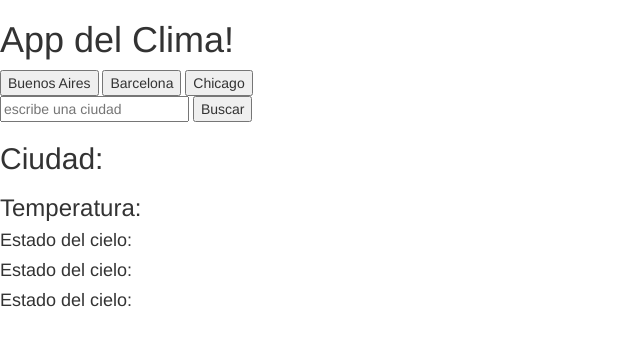
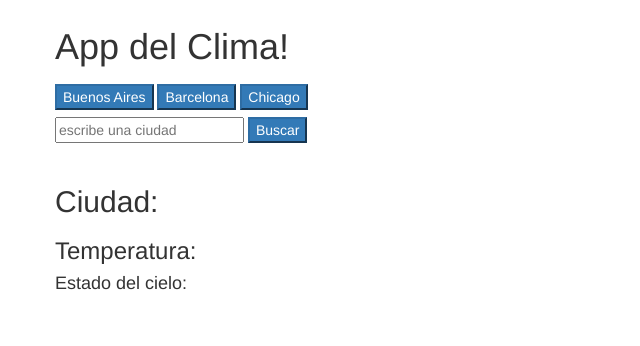
Before and after one commit to hbonavota/appDelClima, a plain HTML site: page index.html in a window 1280 px wide. Shown: the whole page, without its empty margins (0-640 px from the left). Drawn offline with nearby package versions, Linux system fonts and the light colour scheme; no server answers.

Commit message:
Uses bootstrap classes to style elements with the grid system.

```diff
--- a/index.html
+++ b/index.html
@@ -6,24 +6,32 @@
 	<link rel="stylesheet" href="https://maxcdn.bootstrapcdn.com/bootstrap/3.3.7/css/bootstrap.min.css" integrity="sha384-BVYiiSIFeK1dGmJRAkycuHAHRg32OmUcww7on3RYdg4Va+PmSTsz/K68vbdEjh4u" crossorigin="anonymous">
 </head>
 <body>
-<h1>App del Clima!</h1>
-<div>
-	<button id= "buenos_aires">Buenos Aires</button>
-	<button id= "barcelona">Barcelona</button>
-	<button id= "chicago">Chicago</button>
+<div class="container">
+    <div class="row">
+        <h1>App del Clima!</h1>
+    </div>
 
-	<div>
-	<input type= "text" placeholder="escribe una ciudad">
-	<button id="boton">Buscar</button>
-	</div>
+    <div class="row">
+        <button id="buenos_aires" class="btn-primary">Buenos Aires</button>
+        <button id="barcelona" class="btn-primary">Barcelona</button>
+        <button id="chicago" class="btn-primary">Chicago</button>
+    </div>
+    <div class="row">
+        <form>
+            <div class="form-group">
+                <input type="text" placeholder="escribe una ciudad">
+                <button id="boton" class="btn-primary">Buscar</button>
+            </div>
+        </form>
+    </div>
+
+    <div class="row">
+        <h2>Ciudad: <span id="ciudad"></span></h2>
+        <h3>Temperatura: <span id="temperatura"></span></h3>
+        <h4>Estado del cielo: <span id="estado_del_cielo"></span></h4>
+    </div>
+
 </div>
-<h2>Ciudad: <span id="ciudad" ></span>  </h2>
-<h3>Temperatura:  <span id="temperatura"></span></h3>
-<h4>Estado del cielo: <span id="estado_del_cielo"></span></h4>
-<h4>Estado del cielo: <span id="estado_del_cielo"></span></h4>
-<h4>Estado del cielo: <span id="estado_del_cielo"></span></h4>
-
-
 
 <script
   src="https://code.jquery.com/jquery-3.2.1.min.js"
--- a/style.css
+++ b/style.css
@@ -1,3 +1,7 @@
 *body{
     background-color: blueviolet
 }
+
+.row {
+    margin: 7px;
+}
```
